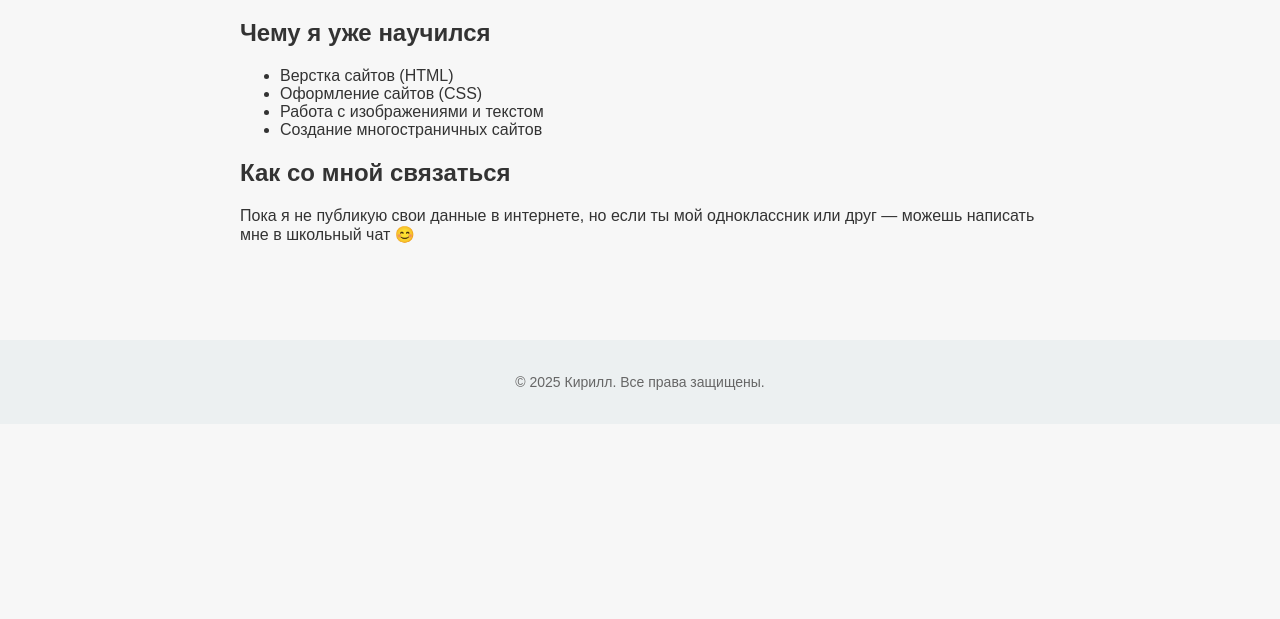
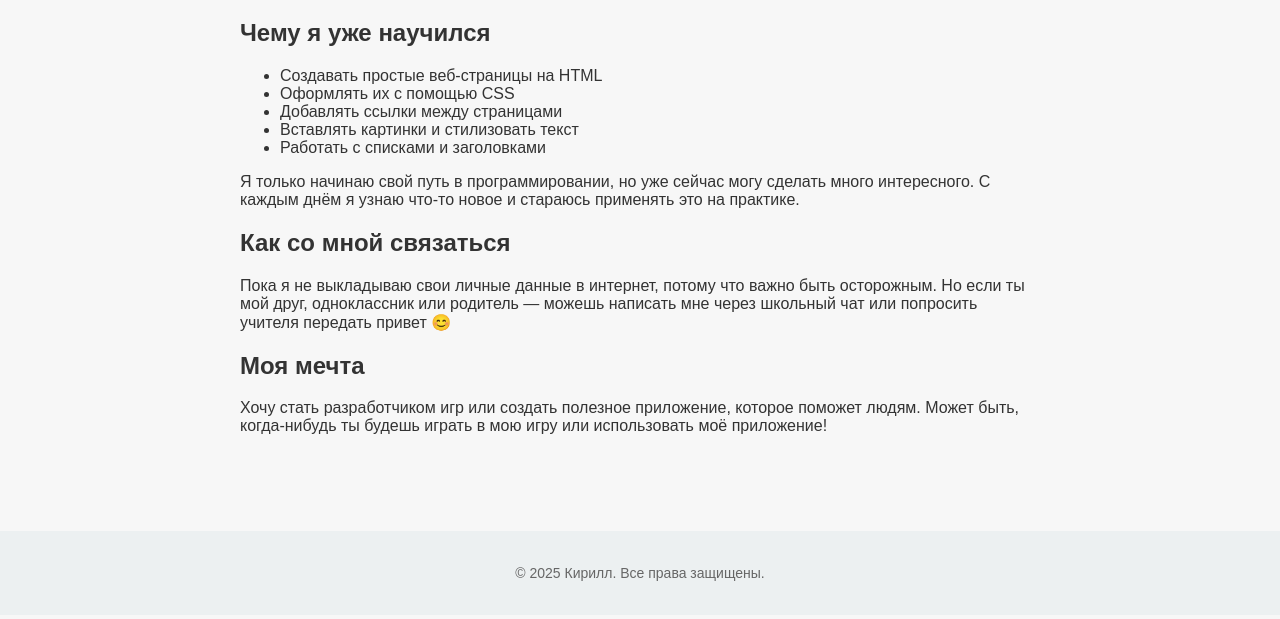
Before and after one commit to FullTravka/konex, a plain HTML site: page contacts.html in a window 1280 px wide. Shown: the part 149-768 px from the top of the page. Drawn offline with Linux system fonts and the light colour scheme.

Commit message:
Update contacts.html

```diff
--- a/contacts.html
+++ b/contacts.html
@@ -16,14 +16,20 @@
 
     <h2>Чему я уже научился</h2>
     <ul>
-      <li>Верстка сайтов (HTML)</li>
-      <li>Оформление сайтов (CSS)</li>
-      <li>Работа с изображениями и текстом</li>
-      <li>Создание многостраничных сайтов</li>
+      <li>Создавать простые веб-страницы на HTML</li>
+      <li>Оформлять их с помощью CSS</li>
+      <li>Добавлять ссылки между страницами</li>
+      <li>Вставлять картинки и стилизовать текст</li>
+      <li>Работать с списками и заголовками</li>
     </ul>
 
+    <p>Я только начинаю свой путь в программировании, но уже сейчас могу сделать много интересного. С каждым днём я узнаю что-то новое и стараюсь применять это на практике.</p>
+
     <h2>Как со мной связаться</h2>
-    <p>Пока я не публикую свои данные в интернете, но если ты мой одноклассник или друг — можешь написать мне в школьный чат 😊</p>
+    <p>Пока я не выкладываю свои личные данные в интернет, потому что важно быть осторожным. Но если ты мой друг, одноклассник или родитель — можешь написать мне через школьный чат или попросить учителя передать привет 😊</p>
+
+    <h2>Моя мечта</h2>
+    <p>Хочу стать разработчиком игр или создать полезное приложение, которое поможет людям. Может быть, когда-нибудь ты будешь играть в мою игру или использовать моё приложение!</p>
   </main>
 
   <footer>
```
